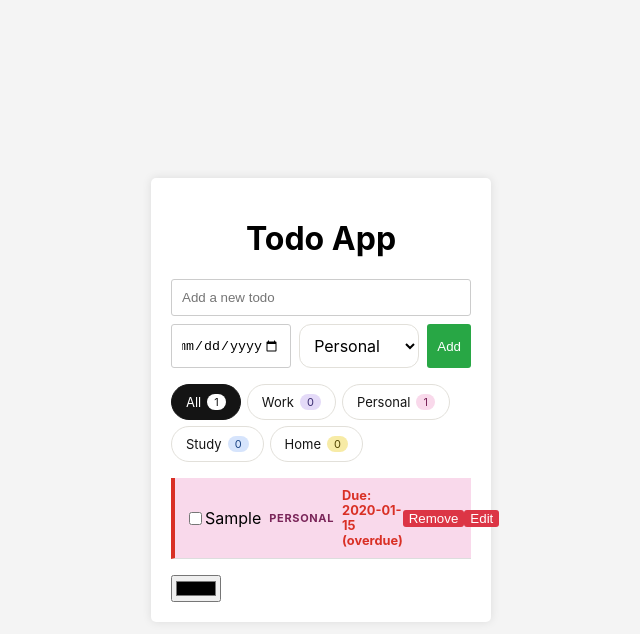
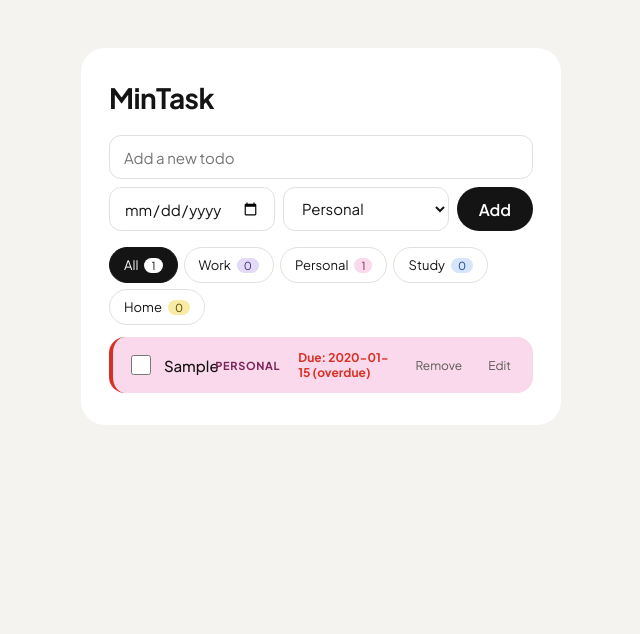
Before and after one commit to valentinarotondaro/todo-app-ts, a website built with Vite: page index.html in a window 1280 px wide. Both pictures are taken after typing "Sample", "2020-01-15" into the empty fields and a click on the button "Add". Shown: the whole page, without its empty margins (319-959 px from the left). Built offline with nearby package versions, Linux system fonts and the light colour scheme.

Commit message:
feat(ui): add theme with the font, card and form design from the prototypes

```diff
--- a/index.html
+++ b/index.html
@@ -4,11 +4,14 @@
     <meta charset="UTF-8" />
     <link rel="icon" type="image/svg+xml" href="/favicon.svg" />
     <meta name="viewport" content="width=device-width, initial-scale=1.0" />
-    <title>MinTask – Todo App</title>
+    <title>MinTask</title>
+    <link rel="preconnect" href="https://fonts.googleapis.com">
+<link rel="preconnect" href="https://fonts.gstatic.com" crossorigin>
+<link href="https://fonts.googleapis.com/css2?family=Plus+Jakarta+Sans:wght@400;500;600;700&display=swap" rel="stylesheet">
   </head>
   <body>
     <div class="container">
-      <h1>Todo App</h1>
+      <h1>MinTask</h1>
       <form class="todo-form">
         <input type="text" id="todo-input" placeholder="Add a new todo" />
         <input type="date" id="due-date-input" />
@@ -24,7 +27,6 @@
       <div id="category-filter" class="category-filter"></div>
       <ul class="todo-list" id="todo-list"></ul>
 
-      <input type="color" id="colorPicker" />
     </div>
     <script type="module" src="/src/main.ts"></script>
   </body>
--- a/src/main.ts
+++ b/src/main.ts
@@ -1,4 +1,5 @@
 import './style.css';
+import './theme.css';
 import { addTodo, todos } from './todos';
 import { validateTodoText } from './features/validation';
 import { renderTodos } from './render';
@@ -11,7 +12,6 @@ const errorMessage = document.getElementById('error-message') as HTMLParagraphEl
 const dueDateInput = document.getElementById('due-date-input') as HTMLInputElement;
 const categoryInput = document.getElementById('category-input') as HTMLSelectElement;
 
-// Form submit: validate the input, add the todo and update the list.
 // Form submit: validate the input, add the todo and update the list.
 todoForm.addEventListener('submit', (event: Event) => {
   event.preventDefault();
@@ -32,26 +32,5 @@ todoForm.addEventListener('submit', (event: Event) => {
   }
 });
 
-// Color picker: changes the background color of the page.
-const changeBackgroundColor = (color: string): void => {
-  document.body.style.backgroundColor = color;
-};
-
-const initializeColorPicker = (): void => {
-  const colorPicker = document.getElementById('colorPicker') as HTMLInputElement;
-  if (colorPicker) {
-    colorPicker.addEventListener('input', (event: Event) => {
-      const target = event.target as HTMLInputElement;
-      changeBackgroundColor(target.value);
-    });
-  } else {
-    console.error('Color picker element not found');
-  }
-};
-
-document.addEventListener('DOMContentLoaded', () => {
-  initializeColorPicker();
-});
-
 // Initial render
 renderTodos();
--- /dev/null
+++ b/src/theme.css
@@ -0,0 +1,115 @@
+/* === UI base (Valen): the look from the prototypes === */
+:root {
+  --ink: #141414;
+  --muted: #5c5a55;
+  --line: #e2e0da;
+  --ground: #f4f3ef;
+  --surface: #ffffff;
+}
+
+body {
+  font-family: 'Plus Jakarta Sans', system-ui, sans-serif;
+  background-color: var(--ground);
+  color: var(--ink);
+  height: auto;
+  min-height: 100vh;
+  align-items: flex-start;
+  padding: 48px 16px;
+  box-sizing: border-box;
+}
+
+.container {
+  width: 100%;
+  max-width: 480px;
+  padding: 32px 28px;
+  border-radius: 24px;
+  box-shadow: none;
+  box-sizing: border-box;
+}
+
+h1 {
+  margin: 0 0 20px;
+  text-align: left;
+  font-size: 28px;
+  font-weight: 700;
+  letter-spacing: -0.02em;
+}
+
+/* Form */
+.todo-form input,
+#category-input {
+  height: 44px;
+  padding: 0 14px;
+  border: 1px solid var(--line);
+  border-radius: 12px;
+  font: inherit;
+  font-size: 15px;
+  color: var(--ink);
+  background: var(--surface);
+  box-sizing: border-box;
+}
+
+.todo-form button {
+  height: 44px;
+  padding: 0 22px;
+  border-radius: 999px;
+  background: var(--ink);
+  font: inherit;
+  font-weight: 600;
+}
+
+/* List */
+#todo-list {
+  margin: 0;
+  padding: 0;
+  display: flex;
+  flex-direction: column;
+  gap: 8px;
+}
+
+.todo-item {
+  gap: 10px;
+  padding: 12px 14px;
+  border-bottom: 0;
+  border-radius: 16px;
+}
+
+.todo-item span {
+  flex: 1 1 auto;
+  min-width: 0;
+  font-size: 15px;
+  font-weight: 500;
+}
+
+.todo-item .toggle {
+  flex: none;
+  width: 20px;
+  height: 20px;
+  accent-color: var(--ink);
+}
+
+.todo-item button {
+  height: 32px;
+  padding: 0 8px;
+  background: transparent;
+  color: var(--muted);
+  font: inherit;
+  font-size: 12px;
+}
+
+.todo-item button:hover {
+  color: var(--ink);
+  text-decoration: underline;
+}
+
+.due-date {
+  font-size: 12px;
+}
+
+/* Keyboard focus, visible on every control */
+button:focus-visible,
+input:focus-visible,
+select:focus-visible {
+  outline: 2px solid var(--ink);
+  outline-offset: 2px;
+}
```
